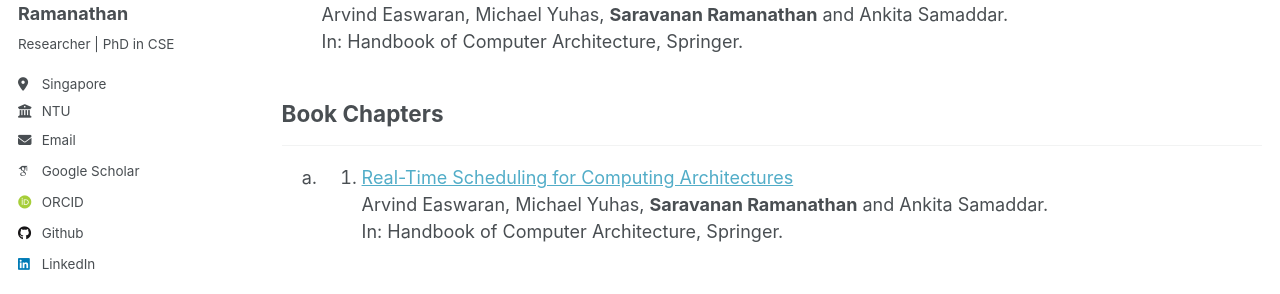
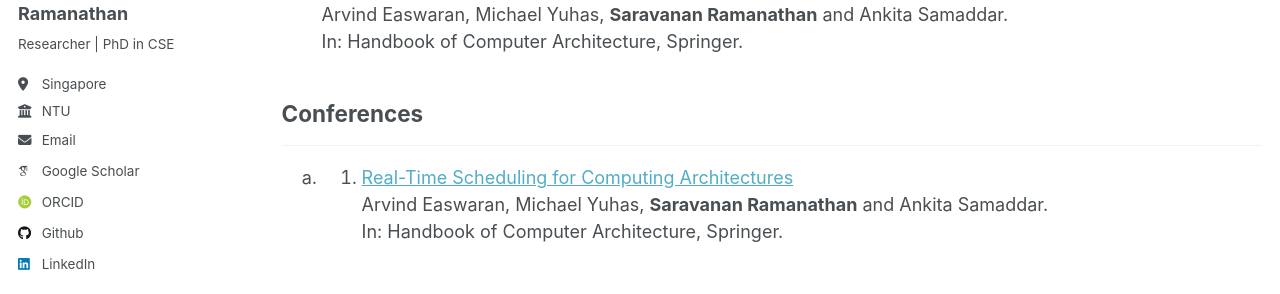
Before and after one commit to saravana016/saravana016.github.io, a Jekyll site: the page built from _pages/publications.html, in a window 1280 px wide. Shown: the part 310-604 px from the top of the page. Built offline with Jekyll 4.4.1, drawn with Linux system fonts in a browser that asks for light colours; some web fonts are replaced.

Commit message:
Update publications.html

```diff
--- a/_pages/publications.html
+++ b/_pages/publications.html
@@ -42,7 +42,7 @@ author_profile: true
     In: Handbook of Computer Architecture, Springer.</p></li>
 </ul>
 
-<h2> Book Chapters</h2><hr />
+<h2> Conferences </h2><hr />
 
 <ol type="a">
   <li>
```
